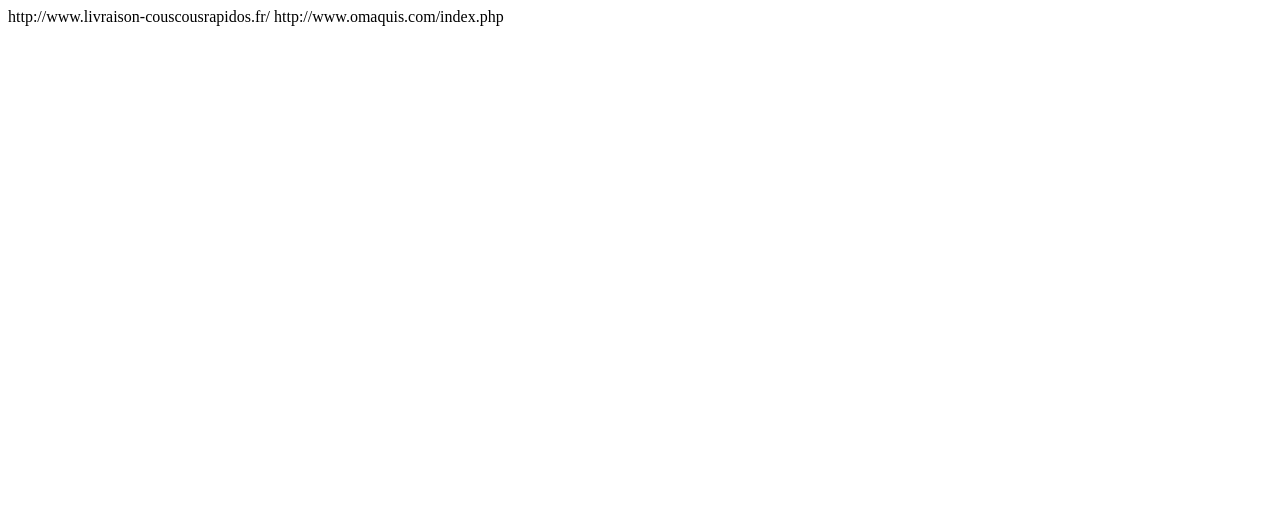
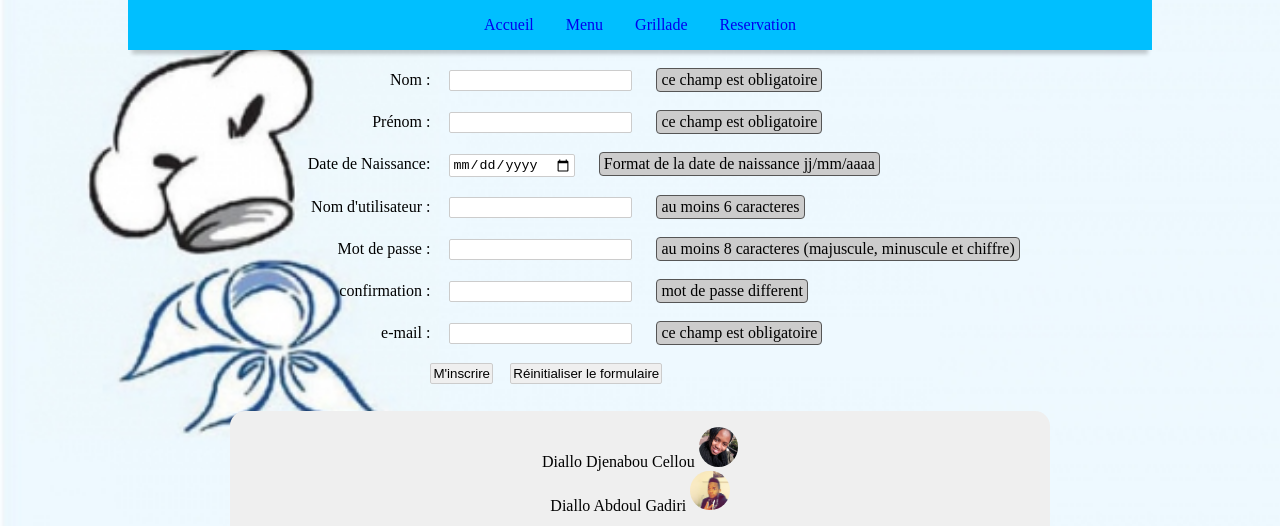
Before and after one commit to DjenabouCellou/tchnoWeb, a plain HTML site: page Wed/www/reservation.html in a window 1280 px wide. Shown: the top 526 px of the page. Drawn offline with Linux system fonts and the light colour scheme.

Commit message:
ajout des css

```diff
--- /dev/null
+++ b/Wed/www/css/index.css
@@ -0,0 +1,104 @@
+.corps {
+  width: 80%;
+  margin: auto;
+  display: flex;
+  flex-flow: row wrap;
+}
+#avertissement{
+  position: absolute;
+  top: 0;
+  right: 5px;
+  color: blue;
+}
+button{
+  text-decoration: none;
+}
+
+.connexion{
+  color: blue;
+}
+
+#form{
+  display: none;
+  margin-top: 2em;
+}
+
+#message{
+  position: absolute;
+  color: blue;
+  top: 13%;
+  right: 25%;
+  font-size: 30px;
+  font-family: sans-serif;
+}
+.login {
+    display: inline-block;
+    margin-right: 15px;
+    padding: 3px 0px;
+    width: 200px;
+    min-height: 1px;
+    text-align: right;
+}
+
+input {
+    padding: 2px;
+    border: 1px solid #CCC;
+    border-radius: 2px;
+    outline: none; /* Retire les bordures appliquées par certains navigateurs (Chrome notamment) lors du focus des éléments <input> */
+}
+
+
+
+input:focus {
+    border-color: rgba(82, 168, 236, 0.75);
+    box-shadow: 0 0 8px rgba(82, 168, 236, 0.5);
+}
+
+
+
+.corps > *{
+  flex: 80%;
+}
+
+@media (min-width: 600px){
+  .aside {
+    flex: 1 auto;
+  }
+}
+
+@media (min-width:8000px){
+  .main{
+    flex: 1 0px;
+  }
+
+
+.main {
+  order: 1
+}
+
+.footer{
+  order: 2;
+}
+}
+img{
+  border :3px solid rgb(100,73,36);
+	box-shadow : 8px 8px 40px black;
+	margin: auto;
+  vertical-align: center;
+}
+#flexing{
+	 width:80%;
+	 margin:auto;
+	 display:flex;
+	 justify-content: space-between;
+	 flex-wrap:wrap;
+	 /*=========*/
+	 border :3px solid rgb(100,73,36);
+	 box-shadow : 8px 8px 40px black;
+	 font-size: 20px;
+}
+.image {
+
+  width: 250px;
+  height: 200px;
+}
--- /dev/null
+++ b/Wed/www/css/reservation.css
@@ -0,0 +1,157 @@
+.body {
+
+    padding-top: 50px;
+}
+
+.form_col {
+    display: inline-block;
+    margin-right: 15px;
+    padding: 3px 0px;
+    width: 200px;
+    min-height: 1px;
+    text-align: right;
+}
+
+input {
+    padding: 2px;
+    border: 1px solid #CCC;
+    border-radius: 2px;
+    outline: none; /* Retire les bordures appliquées par certains navigateurs (Chrome notamment) lors du focus des éléments <input> */
+}
+
+
+
+input:focus {
+    border-color: rgba(82, 168, 236, 0.75);
+    box-shadow: 0 0 8px rgba(82, 168, 236, 0.5);
+}
+
+.correct {
+    border-color: rgba(68, 191, 68, 0.75);
+}
+
+.correct:focus {
+    border-color: rgba(68, 191, 68, 0.75);
+    box-shadow: 0 0 8px rgba(68, 191, 68, 0.5);
+}
+
+.incorrect {
+    border-color: rgba(191, 68, 68, 0.75);
+}
+
+.incorrect:focus {
+    border-color: rgba(191, 68, 68, 0.75);
+    box-shadow: 0 0 8px rgba(191, 68, 68, 0.5);
+}
+
+
+.tooltip {
+    display: inline-block;
+    margin-left: 20px;
+    padding: 2px 4px;
+    border: 1px solid #555;
+    background-color: #CCC;
+    border-radius: 4px;
+}
+
+.submit{
+  margin-left: 15em;
+  margin-bottom: 2em;
+  margin-right: 1em;
+}
+
+
+
+
+.corps {
+  width: 80%;
+  margin: auto;
+  flex-flow: row wrap;
+  background-image: url("../image/fond.jpg");
+  background-attachment: fixed;
+  background-repeat: no-repeat;
+  background-size:cover;
+}
+
+
+.corps > *{
+  flex: 70%;
+}
+
+@media (min-width: 600px){
+  .aside {
+    flex: 1 auto;
+  }
+}
+
+@media (min-width:8000px){
+  .main{
+    flex: 1 0px;
+  }
+
+
+.main {
+  order: 1
+}
+
+.footer{
+  order: 2;
+}
+}
+
+/* 3D transform */
+
+#lastname{
+  transition-duration: 0.8s;
+}
+
+#lastname:hover{
+  transform: rotateZ(3deg);
+}
+
+#firstname{
+  transition-duration: 0.8s;
+}
+#firstname:hover{
+  transform: rotateZ(-3deg);
+}
+
+#birthdate{
+  transition-duration: 0.8s;
+}
+
+#birthdate:hover{
+  transform: rotateZ(2deg);
+}
+
+#username{
+  transition-duration: 0.8s;
+}
+
+#username:hover{
+  transform: rotateZ(-3deg);
+}
+
+#userpwd{
+  transition-duration: 0.8s;
+}
+
+#userpwd:hover{
+  transform: rotateZ(3deg);
+}
+
+#userpwd2{
+  transition-duration: 0.8s;
+}
+
+#userpwd2:hover{
+  transform: rotateZ(-3deg);
+}
+
+#useremail{
+  transition-duration: 0.8s;
+}
+
+#useremail:hover{
+  transform: rotateZ(3deg);
+}
--- a/Wed/www/reservation.html
+++ b/Wed/www/reservation.html
@@ -1,2 +1,72 @@
-http://www.livraison-couscousrapidos.fr/
-http://www.omaquis.com/index.php
+<!DOCTYPE html>
+<html lang="fr">
+  <head>
+      <meta charset="utf-8" />
+      <title>Un formulaire</title>
+      	<link rel="stylesheet" href="css/menupied.css" />
+        <link rel="stylesheet" href="css/reservation.css" />
+  </head>
+
+  <body class="corps">
+    <header>
+      <nav>
+        <ul class="menu" role="menu">
+          <li><a href="index.html">Accueil</a></li>
+          <li><a href="menu.html">Menu</a></li>
+          <li><a href="grillade.html">Grillade</a></li>
+          <li><a href=#>Reservation</a></li>
+        </ul>
+      </nav>
+    </header>
+
+    <br>
+      <form class="corps" name="myForm" id="myForm" action="htbin/register.py">
+        <label class="form_col" for="lastname">Nom :</label>
+        <input name="lastname" id="lastname" type="text" />
+        <span class="tooltip">ce champ est obligatoire</span>
+        <br /><br />
+
+        <label class="form_col" for="firstname">Prénom :</label>
+        <input name="firstname" id="firstname" type="text" />
+        <span class="tooltip">ce champ est obligatoire</span>
+        <br /><br />
+
+        <label class="form_col" for="birthdate">Date de Naissance:</label>
+        <input name="birthdate" id="birthdate" type="date"/>
+        <span class="tooltip">Format de la date de naissance jj/mm/aaaa</span>
+        <br /><br />
+
+        <label class="form_col" for="username">Nom d'utilisateur :</label>
+        <input name="username" id="username" type="text" />
+        <span class="tooltip">au moins 6 caracteres</span>
+        <br /><br />
+
+        <label class="form_col" for="userpwd">Mot de passe :</label>
+        <input name="userpwd" id="userpwd" type="password" />
+        <span class="tooltip">au moins 8 caracteres (majuscule, minuscule et chiffre)</span>
+        <br /><br />
+
+        <label class="form_col" for="userpwd2"> confirmation :</label>
+        <input name="userpwd2" id="userpwd2" type="password" />
+        <span class="tooltip">mot de passe different</span>
+        <br /><br />
+
+        <label class="form_col" for="useremail">e-mail :</label>
+        <input name="useremail" id="useremail" type="text" />
+        <span class="tooltip">ce champ est obligatoire</span>
+        <br /><br />
+
+        <input class="submit" id="submit" type="submit" value="M'inscrire"  />
+        <input type="reset" value="Réinitialiser le formulaire" />
+      </from>
+
+    <footer class="footer">
+			Diallo Djenabou Cellou <img src="image/djenabou.jpg" alt="djenabou"/><br>
+			Diallo Abdoul Gadiri <img src="image/gadiri.jpg" alt="gadiri"/><br><br>
+			<strong> L2 informatique  </strong>
+			<a href="https://twitter.com"><img src="image/icone-twitter.png" alt="twitter"></a>
+			<a href="https://facebook.com"><img src="image/icone-facebook.png" alt="facebook"></a>
+		</footer>
+    <script type="text/javascript" src="../javascript/reservation.js"></script>
+  </body>
+</html>
```
Also changed, not shown: Wed/www/index.html (+26 -3 lines), Wed/www/css/grillade.css (added), Wed/www/css/menu.css (added), Wed/www/image/a.jpg (added), Wed/www/image/atieke.jpg (added), Wed/www/image/fond.jpg (added), Wed/www/image/gimgimbre.jpg (added).
